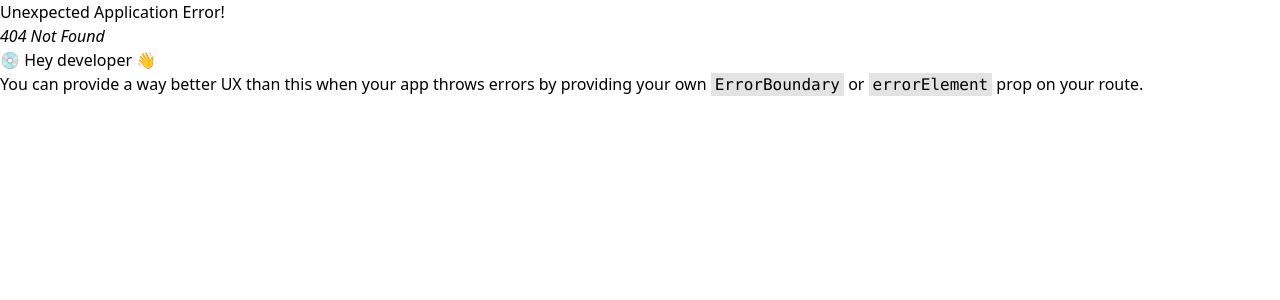
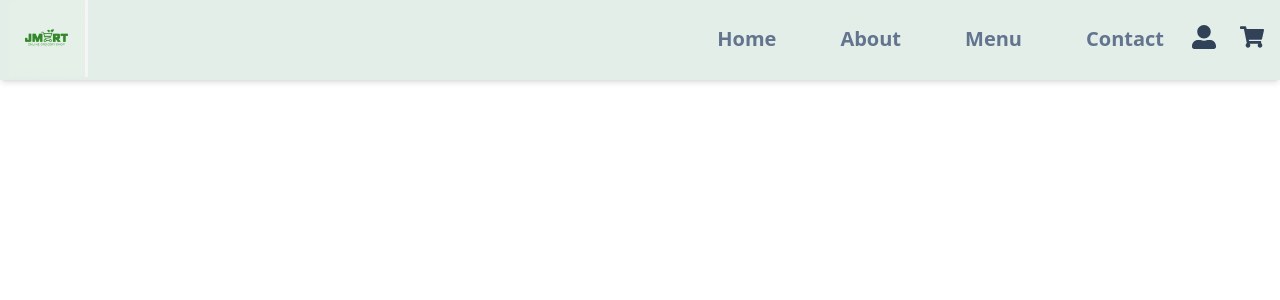
Before and after one commit to Jamesdai05/grocery-frontend, a React (Vite) app: page /menu in a window 1280 px wide. Before the commit this address had no page. Shown: the top 300 px of the page. Built offline with nearby package versions, Linux system fonts and the light colour scheme.

Commit message:
add the pages

```diff
--- a/src/components/header/Header.jsx
+++ b/src/components/header/Header.jsx
@@ -13,7 +13,7 @@ const Header = () => {
             <img src={logo} alt="logo" className="w-20" />
           </div>
         </Link>
-        <div className=" flex justify-between gap-x-[8rem]">
+        <div className="flex justify-between gap-4 md:gap-7">
           <nav className="flex justify-around gap-x-16 font-bold text-slate-500 text-xl">
             <li>
               <Link to="/">Home</Link>
--- a/src/main.jsx
+++ b/src/main.jsx
@@ -4,14 +4,19 @@ import './index.css'
 import App from './App.jsx'
 import { createBrowserRouter, createRoutesFromElements, Route, RouterProvider } from 'react-router-dom';
 import About from './pages/About.jsx';
+import Home from './pages/Home.jsx';
+import Menu from "./pages/Menu.jsx";
+import Contact from './pages/Contact.jsx';
 
 
 
 const router = createBrowserRouter(
   createRoutesFromElements(
     <Route path="/" element={<App />}>
-      <Route path="/" index={true} element={<App />} />
+      <Route path="/" index={true} element={<Home />} />
       <Route path="/about" element={<About />} />
+      <Route path="/menu" element={<Menu />} />
+      <Route path="/contact" element={<Contact />} />
     </Route>
   )
 );
--- /dev/null
+++ b/src/pages/Home.jsx
@@ -0,0 +1,6 @@
+const Home = () => {
+  return (
+    <div>Home</div>
+  )
+}
+export default Home
--- /dev/null
+++ b/src/pages/Menu.jsx
@@ -0,0 +1,6 @@
+const Menu = () => {
+  return (
+    <div>Menu</div>
+  )
+}
+export default Menu
```
